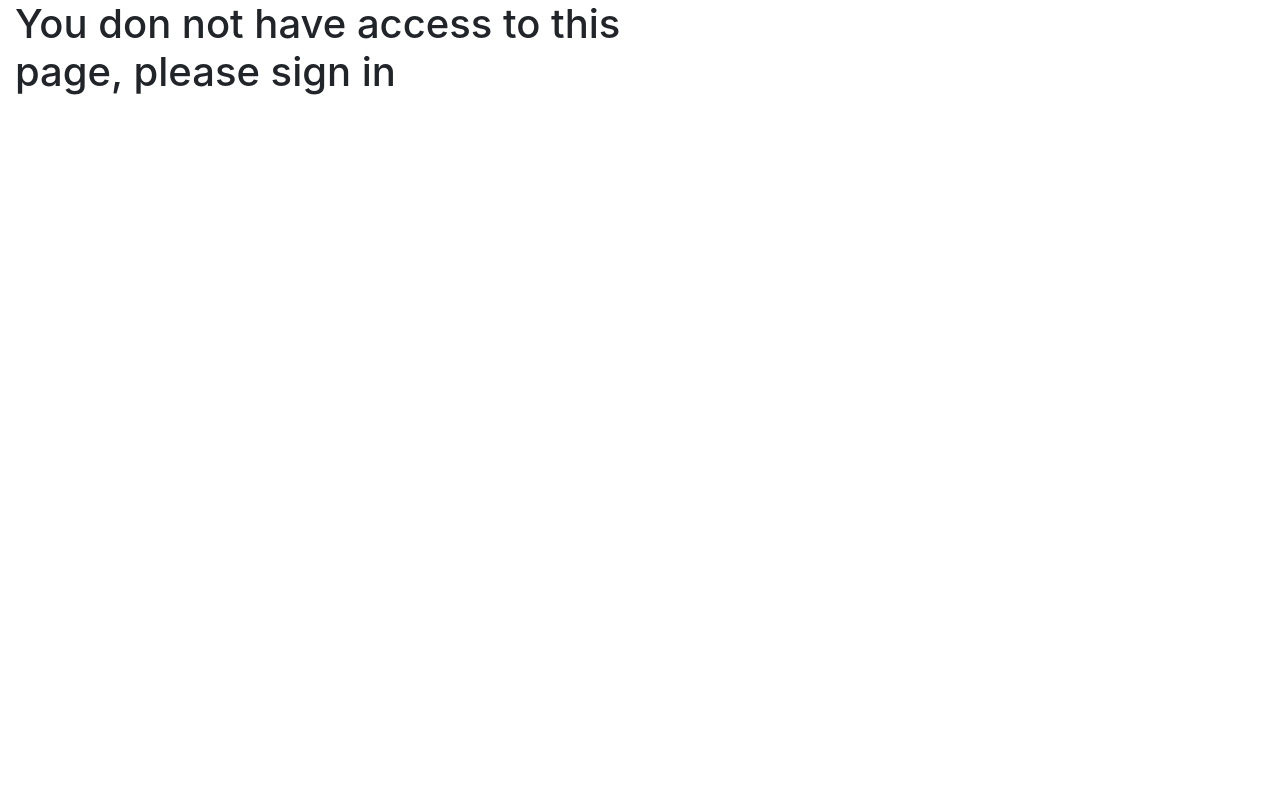
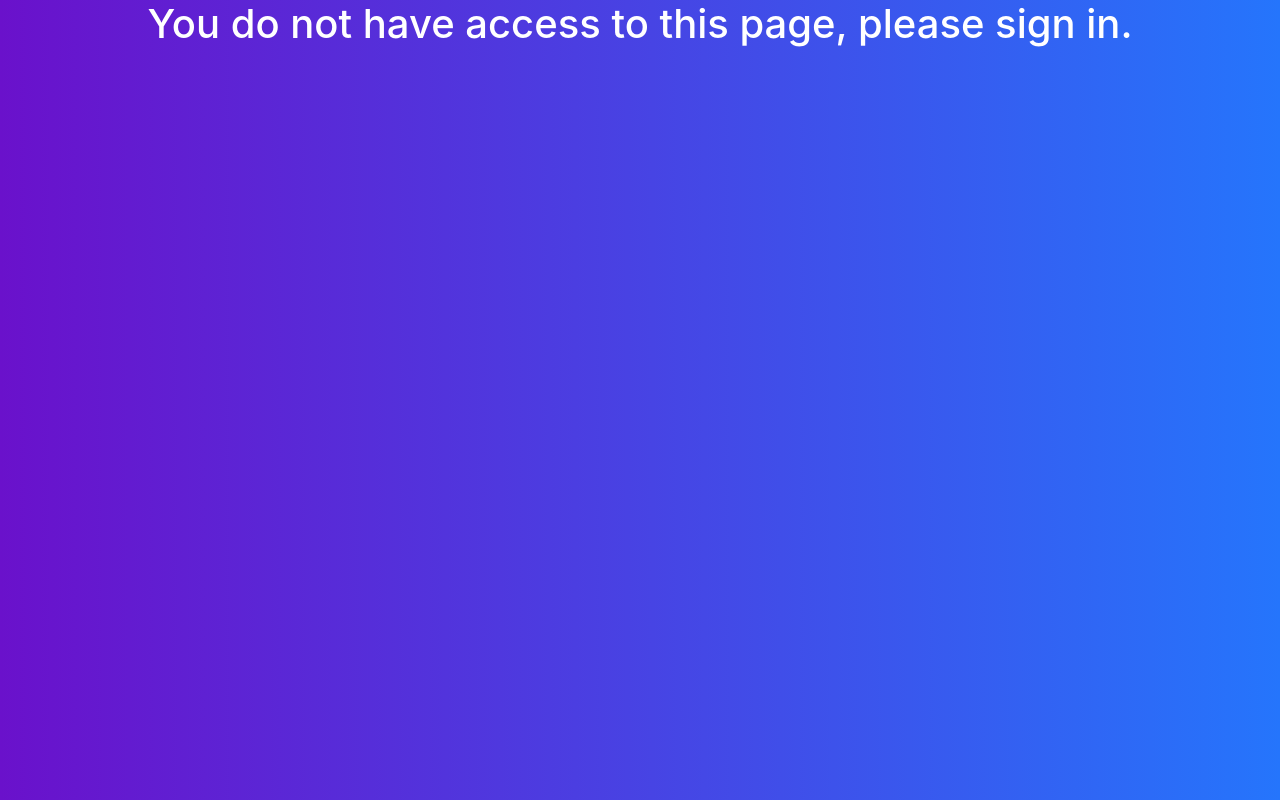
Before and after one commit to namith1003/COVID-Tracker, a Django app: page /add_widget/ in a window 1280 px wide. Run offline with Django 3.2, Linux system fonts and the light colour scheme; parts of the project's set-up code (start-up, migrations or seed data) failed here and were passed over; some libraries are stand-ins or nearby versions.

Commit message:
Update add_widget.html
Added much better styling and CSS improvements for better quality and a better NavBar for the project.

```diff
--- a/covid_proj/templates/add_widget.html
+++ b/covid_proj/templates/add_widget.html
@@ -1,79 +1,107 @@
+<!DOCTYPE html>
 <html lang="en">
 <head>
     {% load static %}
-        <meta charset = "UTF-8">
-        <meta name="viewport" content="width=device-width, initial-scale=1.0">
+    <meta charset="UTF-8">
+    <title>Widgets</title>
     <link href="{% static 'css/bootstrap.min.css' %}" rel="stylesheet">
-        <link rel="stylesheet" type="text/css" href="{% static 'add_widget.css' %}">
-        <link href="{% static 'js/bootstrap.min.js' %}" rel="stylesheet">
-        <link href="{% static 'css/password_reset.css' %}" rel="stylesheet">
-        <link rel="preconnect" href="https://fonts.googleapis.com">
-        <link rel="preconnect" href="https://fonts.gstatic.com" crossorigin>
     <link href="https://fonts.googleapis.com/css2?family=Pacifico&display=swap" rel="stylesheet">
     <link href="https://fonts.googleapis.com/css2?family=Bebas+Neue&family=Pacifico&display=swap" rel="stylesheet">
-        <meta name="viewport" content="width=device-width, initial-scale=1">
     <link rel="stylesheet" href="https://cdnjs.cloudflare.com/ajax/libs/font-awesome/4.7.0/css/font-awesome.min.css">
-        {% comment %} <meta name="viewport" content="width=device-width, initial-scale=1"> {% endcomment %}
-        {% comment %} <link rel="stylesheet" href="https://cdnjs.cloudflare.com/ajax/libs/font-awesome/4.7.0/css/font-awesome.min.css"> {% endcomment %}
-        {% comment %} <meta name="viewport" content="width=device-width, initial-scale=1"> {% endcomment %}
     <link rel="stylesheet" href="https://maxcdn.bootstrapcdn.com/bootstrap/4.5.2/css/bootstrap.min.css">
     <script src="https://ajax.googleapis.com/ajax/libs/jquery/3.5.1/jquery.min.js"></script>
     <script src="https://cdnjs.cloudflare.com/ajax/libs/popper.js/1.16.0/umd/popper.min.js"></script>
     <script src="https://maxcdn.bootstrapcdn.com/bootstrap/4.5.2/js/bootstrap.min.js"></script>
-        <title>Widgets</title>
+    <style>
+        body {
+            background: linear-gradient(to right, #6a11cb 0%, #2575fc 100%);
+            color: white;
+        }
+        .header {
+            background-color: rgba(255,255,255,0.1);
+            color: white;
+            padding: 10px 0;
+        }
+        .header .logo {
+            font-family: 'Pacifico', cursive;
+            font-size: 24px; /* Increased size */
+            display: inline; /* Align with dropdown */
+            margin-left: 15px; /* Spacing from dropdown */
+        }
+        .dropdown-menu a {
+            color: black; /* Ensures dropdown content is visible */
+        }
+        .chart-container {
+            padding: 20px;
+            background-color: rgba(255,255,255,0.1);
+            margin-bottom: 20px; /* Adjusted spacing */
+            border-radius: 15px;
+        }
+    </style>
 </head>
-
-
-
-
 <body>
 {% if user.is_authenticated %}
     <div class="header">
-   <div class="header-left">
-    <a class="btn btn-outline-primary" data-toggle="dropdown"><i class="fa fa-bars"></i></a>
-      <div class = "btn-outline-primary dropdown-menu">
-          <a class="dropdown-item" href="#">Home</a>
+        <div class="container">
+            <div class="row align-items-center">
+                <div class="col-auto">
+                    <div class="dropdown">
+                        <button class="btn btn-primary dropdown-toggle" type="button" data-toggle="dropdown">
+                            <i class="fa fa-bars"></i>
+                        </button>
+                        <div class="dropdown-menu">
+                            <a class="dropdown-item" href="add_widget.html">Home</a>
                             <a class="dropdown-item" href="#">User Details</a>
-          <a class="dropdown-item" href="#">COVID Contact</a>
+                            <a class="dropdown-item" href="#">Covid Contact</a>
                         </div>
                     </div>
-  <a href="#default" class="logo">Welcome,  {{user.username}}</a>
-
-
-  <div class="header-right">
-
-      <a class="btn btn-outline-primary" href="{{request.META.HTTP_REFERER|escape}}">Back to Homepage</a>
+                </div>
+                <div class="col-auto">
+                    <a href="#default" class="logo">Welcome, {{user.username}}</a>
+                </div>
+                <div class="col">
+                    <a class="btn btn-outline-light float-right" href="{{request.META.HTTP_REFERER|escape}}">Back to Homepage</a>
+                </div>
+            </div>
         </div>
     </div>
 
-
-
-
+    <div class="container mt-4">
+        <!-- Chart Embeds and Containers Here -->
         <div class="row">
+            <div class="col-md-12 chart-container">
                 <iframe src="https://ourworldindata.org/grapher/total-cases-covid-19?tab=map" width="100%" height="600px"></iframe>
-</div>
-<div class="row">
-    <div class="col-md-6">
-        <div class="flourish-embed flourish-chart" data-src="story/767666"><script src="https://public.flourish.studio/resources/embed.js" data-ot-ignore></script></div>
-    </div>
-    <div class="col-md-6">
-        <div class="flourish-embed flourish-chart" data-src="story/230085"><script src="https://public.flourish.studio/resources/embed.js" data-ot-ignore></script></div>
-    </div>
-    <div class="col-md-6">
-        <div class="flourish-embed flourish-chart" data-src="story/230114"><script src="https://public.flourish.studio/resources/embed.js" data-ot-ignore></script></div>
-    </div>
-    <div class="col-md-6">
-        <div class="flourish-embed flourish-chart" data-src="story/230110"><script src="https://public.flourish.studio/resources/embed.js" data-ot-ignore></script></div>
             </div>
         </div>
         <div class="row">
-  <iframe src="https://ourworldindata.org/grapher/covid-19-daily-tests-vs-daily-new-confirmed-cases-per-million" loading="lazy" style="width: 100%; height: 600px; border: 0px none;"></iframe>
+            <div class="col-md-6 chart-container">
+                <div class="flourish-embed flourish-chart" data-src="story/767666">
+                    <script src="https://public.flourish.studio/resources/embed.js"></script>
                 </div>
-
+            </div>
+            <div class="col-md-6 chart-container">
+                <div class="flourish-embed flourish-chart" data-src="story/230085">
+                    <script src="https://public.flourish.studio/resources/embed.js"></script>
+                </div>
+            </div>
+            <div class="col-md-6 chart-container">
+                <div class="flourish-embed flourish-chart" data-src="story/230114">
+                    <script src="https://public.flourish.studio/resources/embed.js"></script>
+                </div>
+            </div>
+            <div class="col-md-6 chart-container">
+                <div class="flourish-embed flourish-chart" data-src="story/230110">
+                    <script src="https://public.flourish.studio/resources/embed.js"></script>
+                </div>
+            </div>
+        </div>
+    </div>
 {% else %}
-<div class="col-md-6">
-    <div class="demo-content bg-alt"><h1>You don not have access to this page, please sign in </h1></div>
+    <div class="container text-center">
+        <div class="demo-content bg-alt">
+            <h1>You do not have access to this page, please sign in.</h1>
         </div>
-
+    </div>
 {% endif %}
 </body>
+</html>
```
Lines whose indentation alone changed are shown as unchanged.
